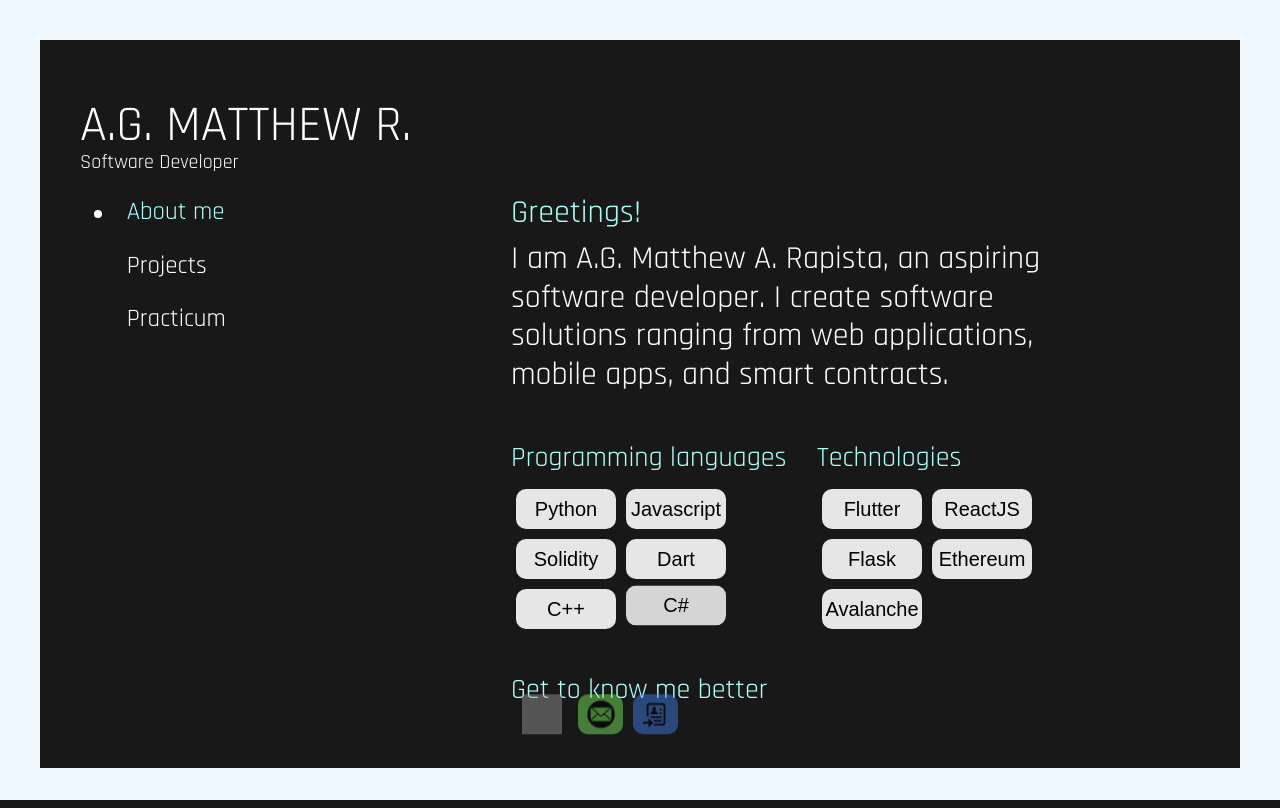
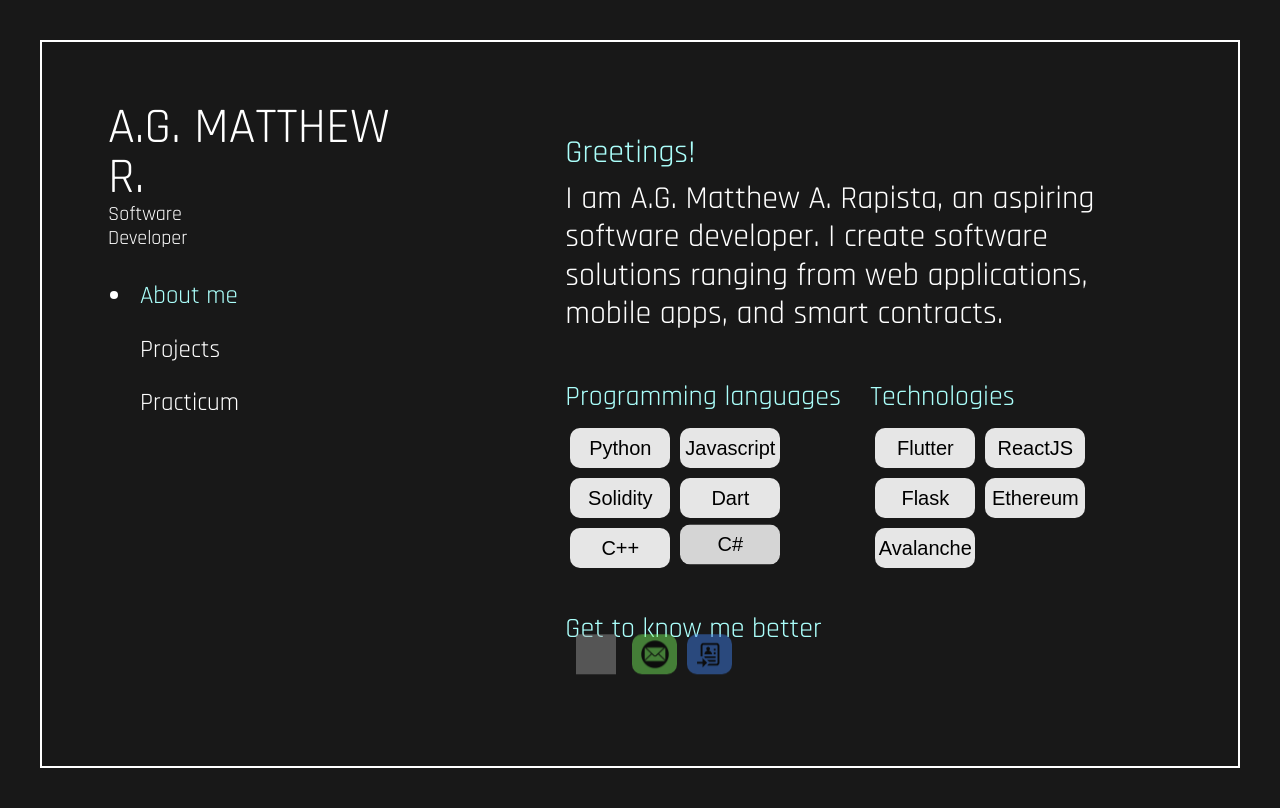
Before and after one commit to AGRapista/portfolio_website, a React (Create React App) app: page / in a window 1280 px wide. Built offline with nearby package versions, Linux system fonts and the light colour scheme; grey boxes are pictures that could not be loaded; the HTML template or start-up script is replaced by a standard one.

Commit message:
Modified: * Header now is within sidebar

```diff
--- a/src/App.css
+++ b/src/App.css
@@ -22,11 +22,12 @@ html *
   margin: 40px;
   height: 91vh;
   border-color: white;
-  border-width: 70px;
+  border-width: 2px;
+  border-style: solid;
 }
 
 .outsideDecor {
-  background-color: aliceblue;
+  /* background-color: aliceblue; */
   height: 100vh;
   width: 100vw;
   z-index: -2;
--- a/src/App.js
+++ b/src/App.js
@@ -1,7 +1,6 @@
 import React, { useState } from 'react';
 import './App.css';
 
-import Header from './components/header/header';
 import Sidebar from './components/sidebar/sidebar';
 import AboutPage from './components/body/about';
 import ProjectsPage from './components/body/projects';
@@ -22,18 +21,17 @@ function App() {
     <div>
       <div className="mainContainer">
         <main>
-          <Header name={name} description={desc}/>
           <div className="row">
-            <Sidebar page={page} setPage={setPage} sideBarVisible={sideBarVisible}/>
+            <Sidebar page={page} setPage={setPage} name={name} desc={desc} sideBarVisible={sideBarVisible}/>
             {page === 0 && <AboutPage />}
             {page === 1 && <ProjectsPage setName={setName} setDesc={setDesc} setSidebarV={setSidebarV}/>}
             {page === 2 && <Practicum/>}
           </div>
         </main>
       </div>
-      <div className="overlap outsideDecor">
-        {/* <Flow/> */}
-      </div>
+      {/* <div className="overlap outsideDecor">
+        <Flow/>
+      </div> */}
     </div>
   );
 }
--- a/src/components/body/about.js
+++ b/src/components/body/about.js
@@ -18,7 +18,7 @@ const AboutPage = () => {
   return (
     <div className="col-8 about-page">
       <div className="row">
-
+        <div className="col-12" style={{marginTop: "15%"}}></div>
         <div className="col-12" style={{ marginBottom: "40px" }}>
           <h2 className="fade-in-text" style={{ color: "rgb(171, 255, 251)" }}>
             Greetings!
--- a/src/components/body/practicum.js
+++ b/src/components/body/practicum.js
@@ -4,7 +4,7 @@ import useAnimatedText from '../useAnimatedText';
 import metacraftersImg1 from './images/metacrafters1.PNG';
 import metacraftersImg2 from './images/metacrafters2.PNG';
 import metacraftersImg3 from './images/metacrafters3.PNG';
-import metacraftersImg4 from './images/metacrafters4.PNG';
+import metacraftersImg4 from './images/metacrafters4_whole.png';
 import metacraftersImg5 from './images/metacrafters5.PNG';
 import metacraftersImg6 from './images/metacrafters6.PNG';
 import mernProject1 from './images/mern.PNG';
@@ -16,7 +16,7 @@ const Practicum = () => {
     return (
         <div className="col-8 about-page">
             {/* <iframe src={docs_url} width="100%" height="800px"></iframe> */}
-            <div className="row">
+            <div className="row" style={{marginTop: "15%"}}>
                 <div className="col-12">
                     <h2 className="animatedText" data-value="Overview of the Practicum Engagement" style={{ color: "rgb(171, 255, 251)" }}>
                         Overview of the Practicum Engagement
--- a/src/components/body/styles.css
+++ b/src/components/body/styles.css
@@ -83,7 +83,7 @@ h2, h3 {
 .project-page{
     /* background-color: black; */
     /* height: 100vh; */
-    width: 80%;
+    width: 700px;
 }
 
 #image-track {
@@ -95,6 +95,7 @@ h2, h3 {
     transform: translate(0%, -50%);
     margin: 0rem;
     overflow: hidden;
+    z-index: 50;
 }
 
 #image-track > .image {
@@ -111,20 +112,19 @@ h2, h3 {
   }
 
 .fullscreen-overlay {
-    position: fixed;
+    position:absolute;
     user-select: none;
-    top: 1;
+    /* top: 2; */
     left: 0;
-    width: 100%;
-    /* margin-top: 100px; */
-    /* margin-left: 50px; */
+    /* width: 100%; */
+    margin-top: 10%;
+    margin-left: 20%;
     /* height: 100%; */
     /* background-color: rgba(0, 0, 0, 0.8); */
-    display: flex;
-    align-items: center;
-    justify-content: center;
+    /* display: flex; */
+    /* align-items: center;
+    justify-content: center; */
     z-index: 9999;
-    margin: 40px;
 }
 
 .fullscreen-image {
--- a/src/components/header/header.js
+++ b/src/components/header/header.js
@@ -5,7 +5,7 @@ const Header = ({name, description}) => {
   return (
     <div className="col-12 header">
       <div id="nameContainer"><p className="animatedText no-select " data-value={name}>{name}</p></div>
-      <h5 className="no-select " data-value={description}>{description}</h5>
+      <h5 className="subName no-select " data-value={description}>{description}</h5>
     </div>
   );
 }
--- a/src/components/header/styles.css
+++ b/src/components/header/styles.css
@@ -19,4 +19,9 @@
     margin: 0;
     padding-bottom: 0; /* Remove the default bottom padding */
     line-height: 1;
+    /* width: 100px; */
 }
+
+.subName{
+    width: 12vw;
+}
--- a/src/components/sidebar/sidebar.js
+++ b/src/components/sidebar/sidebar.js
@@ -1,5 +1,7 @@
 import React from 'react';
 import './styles.css';
+
+import Header from '../header/header';
 
 const Chain = ({page, num}) => {
   return (
@@ -17,15 +19,18 @@ const ChainLink = () =>{
   )
 }
 
-const Sidebar = ({ page, setPage, sideBarVisible }) => {
+const Sidebar = ({ page, setPage, name, desc, sideBarVisible }) => {
 
   const nextPage = (num) => {
     setPage(num);
   };
 
   return (
-<div className="col-4 sidebar" style={{ display: sideBarVisible ? "block" : "none" }}>
+<div className="col-4 sidebar" >
       <div className="row">
+        <Header name={name} description={desc}/>
+      </div>
+      <div className="row" style={{ display: sideBarVisible ? "block" : "none" }}>
         <div className="col-2 chainParent">
           <ChainLink/>
           <div className="chains">
@@ -34,10 +39,10 @@ const Sidebar = ({ page, setPage, sideBarVisible }) => {
             <div className="chainContainer"><Chain page = {page} num = {2}/></div>
           </div>
         </div>
-        <div className="col-10">
-          <p className={`animatedText no-select ${page === 0 ? 'active' : ''}`} data-value="About me" onClick={() => nextPage(0)}>About me</p>
-          <p className={`animatedText no-select  ${page === 1 ? 'active' : ''}`} data-value="Projects" onClick={() => nextPage(1)}>Projects</p>
-          <p className={`animatedText no-select  ${page === 2 ? 'active' : ''}`} data-value="Practicum" onClick={() => nextPage(2)}>Practicum</p>
+        <div className="col-10" style={{ display: sideBarVisible ? "block" : "none" }}>
+          <p className={`sidebarSelection animatedText no-select ${page === 0 ? 'active' : ''}`} data-value="About me" onClick={() => nextPage(0)}>About me</p>
+          <p className={`sidebarSelection animatedText no-select  ${page === 1 ? 'active' : ''}`} data-value="Projects" onClick={() => nextPage(1)}>Projects</p>
+          <p className={`sidebarSelection animatedText no-select  ${page === 2 ? 'active' : ''}`} data-value="Practicum" onClick={() => nextPage(2)}>Practicum</p>
         </div>
       </div>
     </div>
--- a/src/components/sidebar/styles.css
+++ b/src/components/sidebar/styles.css
@@ -3,7 +3,7 @@
     padding-left: 20px;
     margin-left: 30px;
     height: 500px;
-    width: 300px;
+    /* width: 100%; */
     color: white;
     font-size: 25px;
     z-index: 2;
@@ -62,12 +62,16 @@
 
 .chainIndicator {
     position: absolute;
-    top: 16.49px;
-    left: 16.49px;
+    top: 13px;
+    left: 30px;
     height: 8px;
     width:  8px;
     border-radius: 50px;
     background-color: rgb(255, 255, 255);
+}
+
+.sidebarSelection {
+    margin-left: 60px;
 }
 
 p {
--- a/src/components/useAnimatedText.js
+++ b/src/components/useAnimatedText.js
@@ -2,7 +2,7 @@ import { useEffect } from 'react';
 
 const useAnimatedText = () => {
   useEffect(() => {
-    const letters = "ABCDEFGHIJKLMNOPQRSTUVWXYZ<>/&$_=";
+    const letters = "ABCDEFGHIJKLMNOPQRSTUVWXYZ";
 
     const handleMouseOver = (event) => {
       console.log("firing")
@@ -13,7 +13,7 @@ const useAnimatedText = () => {
             if (index < iterations) {
               return event.target.dataset.value[index];
             }
-            return letters[Math.floor(Math.random() * 33)];
+            return letters[Math.floor(Math.random() * letters.length)];
           })
           .join("");
 
```
Also changed, not shown: src/components/body/images/metacrafters4_whole.png (added).
